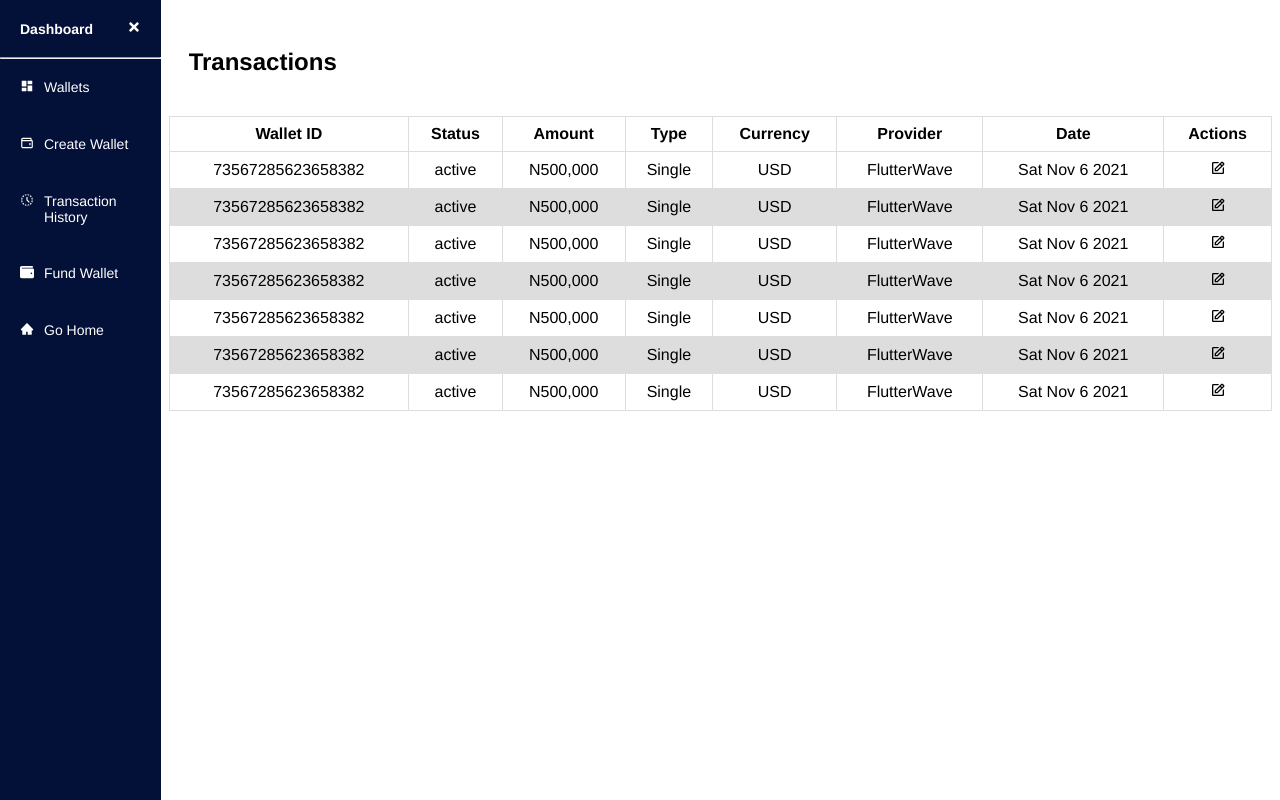
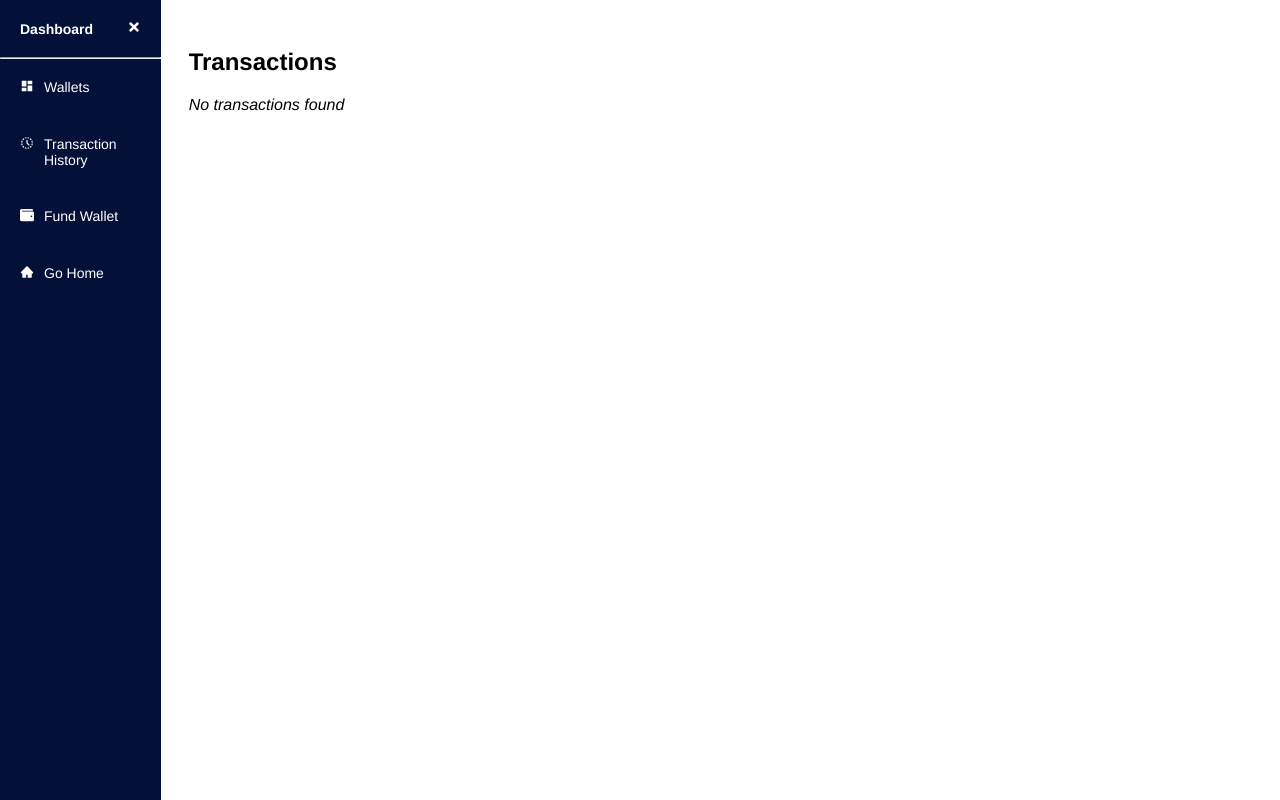
Before and after one commit to nkemjikaobi/get-wallets, a React (Create React App) app: page /transactions in a window 1280 px wide. Built offline with nearby package versions, Linux system fonts and the light colour scheme.

Commit message:
Transactions Page

```diff
--- a/src/Components/SideBar/SideBar.tsx
+++ b/src/Components/SideBar/SideBar.tsx
@@ -3,7 +3,6 @@ import styles from './SideBar.module.scss';
 import { FaTimes, FaWallet } from 'react-icons/fa';
 import { MdDashboard, MdHistoryToggleOff } from 'react-icons/md';
 import { AiFillHome } from 'react-icons/ai';
-import { BiWallet } from 'react-icons/bi';
 import { useHistory } from 'react-router-dom';
 import paymentContext from '../../Http/Context/Contexts/Payments/paymentContext';
 import useClickOutside from 'src/CustomHooks/useClickOutside';
@@ -18,12 +17,6 @@ const SideBar = () => {
 			icon: <MdDashboard />,
 			name: 'Wallets',
 			link: '/dashboard',
-		},
-		{
-			id: 2,
-			icon: <BiWallet />,
-			name: 'Create Wallet',
-			link: '/create-wallet',
 		},
 		{
 			id: 3,
--- a/src/Http/Context/Actions/Payments/PaymentState.tsx
+++ b/src/Http/Context/Actions/Payments/PaymentState.tsx
@@ -20,7 +20,6 @@ const PaymentState = (props: any) => {
 	const createWalletAction = async (email: string) => {
 		try {
 			const res: any = await PaymentService.CreateWallet(email);
-			//JSON.parse(localStorage.getItem('wallet));
 			dispatch({
 				type: CREATE_WALLET,
 				payload: res,
@@ -37,8 +36,6 @@ const PaymentState = (props: any) => {
 	const getAllWalletsAction = async () => {
 		try {
 			const res: any = await PaymentService.GetWallets();
-			console.log({ res });
-			//localStorage.setItem('wallet', res);
 			dispatch({
 				type: GET_ALL_WALLETS,
 				payload: res,
@@ -56,7 +53,6 @@ const PaymentState = (props: any) => {
 		try {
 			const wallet: any = localStorage.getItem('wallet');
 			const res: any = JSON.parse(wallet);
-			console.log({ getme: res });
 			dispatch({
 				type: GET_WALLET,
 				payload: res,
@@ -73,8 +69,6 @@ const PaymentState = (props: any) => {
 	const getAllTransactionsAction = async (walletId: string) => {
 		try {
 			const res: any = await PaymentService.GetTransactions(walletId);
-			console.log({ res });
-			//localStorage.setItem('wallet', res);
 			dispatch({
 				type: GET_WALLET_TRANSACTIONS,
 				payload: res,
--- a/src/Http/Services/PaymentService.ts
+++ b/src/Http/Services/PaymentService.ts
@@ -53,7 +53,6 @@ class PaymentService {
 		try {
 			const wallets = await authAxios.get(GET_ALL_WALLETS_URL);
 			result = wallets;
-			console.log({ wallets });
 		} catch (error: any) {}
 		return result;
 	};
@@ -68,8 +67,7 @@ class PaymentService {
 
 		try {
 			const transactions = await authAxios.get(GET_WALLET_TRANSACTIONS_URL(walletId));
-			result = transactions;
-			console.log({ transactions });
+			result = transactions.data.data;
 		} catch (error: any) {}
 		return result;
 	};
--- a/src/Pages/Transactions/Transaction.module.scss
+++ b/src/Pages/Transactions/Transaction.module.scss
@@ -26,5 +26,10 @@
 				background-color: color(Gray);
 			}
 		}
+		div {
+			margin-top: to-rem(20);
+			font-style: italic;
+			margin-left: to-rem(20);
+		}
 	}
 }
--- a/src/Pages/Transactions/Transaction.tsx
+++ b/src/Pages/Transactions/Transaction.tsx
@@ -1,18 +1,38 @@
-import React, { useContext, useEffect } from 'react'
+import React, { useContext, useEffect } from 'react';
 import { composeClasses } from 'src/libs/utils/utils';
 import TransactionTable from './TransactionTable';
-import styles from "./Transaction.module.scss";
+import styles from './Transaction.module.scss';
 import SideBar from 'src/Components/SideBar/SideBar';
 import paymentContext from '../../Http/Context/Contexts/Payments/paymentContext';
 import { isMobile } from 'react-device-detect';
 
 const Transaction = () => {
 	const PaymentContext: any = useContext(paymentContext);
-		const { sidebar, showSideBar } =
-			PaymentContext;
+	const {
+		sidebar,
+		showSideBar,
+		getAllTransactionsAction,
+		transactions,
+		wallet,
+		getWalletAction,
+	} = PaymentContext;
 	useEffect(() => {
 		if (isMobile) {
 			showSideBar(true);
+		}
+		//eslint-disable-next-line
+	}, []);
+
+	useEffect(() => {
+		if (wallet === null) {
+			getWalletAction();
+		}
+		//eslint-disable-next-line
+	}, [wallet]);
+
+	useEffect(() => {
+		if (wallet !== null) {
+			getAllTransactionsAction(wallet.wallet_id);
 		}
 		//eslint-disable-next-line
 	}, []);
@@ -20,18 +40,20 @@ const Transaction = () => {
 		<>
 			<div className={styles.mainContent}>
 				<div className={styles.mobileOnly}>{sidebar && <SideBar />}</div>
-					<div
-						className={composeClasses(styles.tabletAndAboveOnly, styles.size)}
-					>
+				<div className={composeClasses(styles.tabletAndAboveOnly, styles.size)}>
 					<SideBar />
 				</div>
 				<div className={styles.tableContainer}>
 					<h2>Transactions</h2>
+					{transactions !== null ? (
 						<TransactionTable />
+					) : (
+						<div>No transactions found</div>
+					)}
 				</div>
 			</div>
 		</>
 	);
-}
+};
 
-export default Transaction
+export default Transaction;
--- a/src/Pages/Transactions/TransactionItem.tsx
+++ b/src/Pages/Transactions/TransactionItem.tsx
@@ -1,31 +1,30 @@
-import React from 'react'
-import { BiEdit } from 'react-icons/bi';
+import React, { useContext, useEffect } from 'react';
+import paymentContext from '../../Http/Context/Contexts/Payments/paymentContext';
 
 const TransactionItem = () => {
+	const PaymentContext: any = useContext(paymentContext);
+	const { transactions, getAllTransactionsAction } =
+		PaymentContext;
+	const { wallet_id, status, type, amount, currency, provider, created_at } =
+		transactions || {};
+
+	useEffect(() => {
+		getAllTransactionsAction(wallet_id);
+		//eslint-disable-next-line
+	}, [transactions]);
 	return (
 		<>
-				{/* <tr>
+			<tr>
 				<td>{wallet_id}</td>
 				<td>{status}</td>
-				<td>{customer_email}</td>
-				<td>{balance}</td>
+				<td>₦{amount}</td>
+				<td>{type}</td>
+				<td>{currency}</td>
+				<td>{provider}</td>
 				<td>{created_at}</td>
-                <td><BiEdit /></td>
-			</tr> */}
-				<tr>
-					<td>73567285623658382</td>
-					<td>active</td>
-					<td>N500,000</td>
-					<td>Single</td>
-					<td>USD</td>
-					<td>FlutterWave</td>
-					<td>Sat Nov 6 2021</td>
-					<td>
-						<BiEdit />
-					</td>
 			</tr>
 		</>
 	);
-}
+};
 
-export default TransactionItem
+export default TransactionItem;
--- a/src/Pages/Transactions/TransactionTable.tsx
+++ b/src/Pages/Transactions/TransactionTable.tsx
@@ -14,26 +14,9 @@ const TransactionTable = () => {
 						<th>Currency</th>
 						<th>Provider</th>
 						<th>Date</th>
-						<th>Actions</th>
 					</tr>
 				</thead>
 				<tbody>
-					{/* {allWallets !== null ? (
-					allWallets.map((singleWallet: IWallet) => (
-						<WalletTableItem
-							wallet={singleWallet}
-							key={singleWallet.wallet_id}
-						/>
-					))
-				) : (
-					<div>No wallets created</div>
-				)} */}
-					<TransactionItem />
-					<TransactionItem />
-					<TransactionItem />
-					<TransactionItem />
-					<TransactionItem />
-					<TransactionItem />
 					<TransactionItem />
 				</tbody>
 			</table>
--- a/src/Pages/Wallets/WalletTable.module.scss
+++ b/src/Pages/Wallets/WalletTable.module.scss
@@ -13,4 +13,9 @@
 	tr:nth-child(even) {
 		background-color: color(Gray);
 	}
+	div {
+		margin-top: to-rem(20);
+		font-style: italic;
+		margin-left: to-rem(20);
+	}
 }
--- a/src/Pages/Wallets/WalletTable.tsx
+++ b/src/Pages/Wallets/WalletTable.tsx
@@ -1,12 +1,18 @@
-import React, { useContext, useEffect } from 'react';
-import IWallet from 'src/dto/Payments/IWallet';
+import React, { useContext,useEffect  } from 'react';
 import paymentContext from '../../Http/Context/Contexts/Payments/paymentContext';
 import styles from './WalletTable.module.scss';
 import WalletTableItem from './WalletTableItem';
 
 const WalletTable = () => {
 	const PaymentContext: any = useContext(paymentContext);
-	const { wallet, allWallets, getAllWalletsAction } = PaymentContext;
+	const { wallet, getWalletAction } = PaymentContext;
+
+	useEffect(() => {
+		if (wallet === null) {
+			getWalletAction();
+		}
+		//eslint-disable-next-line
+	}, [wallet]);
 
 	return (
 		<table className={styles.table}>
@@ -20,7 +26,7 @@ const WalletTable = () => {
 				</tr>
 			</thead>
 			<tbody>
-				<WalletTableItem />
+				{wallet === null ? <div>No wallet found</div> : <WalletTableItem />}
 			</tbody>
 		</table>
 	);
```
Lines whose indentation alone changed are shown as unchanged.
